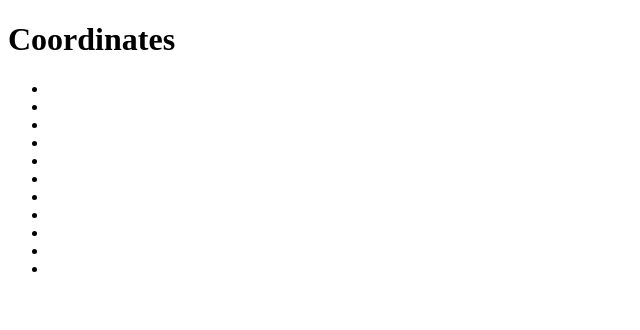
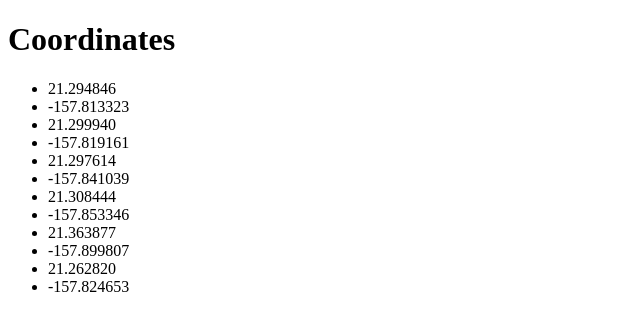
Before and after one commit to cNhuc/cNhuc.github.io, a plain HTML site: page index.html in a window 1280 px wide. Shown: the whole page, without its empty margins (0-640 px from the left). Drawn offline with Linux system fonts and the light colour scheme.

Commit message:
Added names to the id

```diff
--- a/index.html
+++ b/index.html
@@ -2,18 +2,19 @@
 <html>
 <body>
 <h1> Coordinates</h1>
-<ul id="homeX">
-<li id="homeY"></li>
-<li id="schoolX"></li>
-<li id="schoolY"></li>
-<li id="workX"></li>
-<li id="workY"></li>
-<li id="queensX"></li>
-<li id="queensY"></li>
-<li id="kaiserX"></li>
-<li id="kaiserY"></li>
-<li id="dangerX"></li>
-<li id="dangerY"></li>
+<ul id="coord">
+<li id="homeX">21.294846</li>
+<li id="homeY">-157.813323</li>
+<li id="schoolX">21.299940</li>
+<li id="schoolY">-157.819161</li>
+<li id="workX">21.297614</li>
+<li id="workY">-157.841039</li>
+<li id="queensX">21.308444</li>
+<li id="queensY">-157.853346</li>
+<li id="kaiserX">21.363877</li>
+<li id="kaiserY">-157.899807</li>
+<li id="dangerX">21.262820</li>
+<li id="dangerY">-157.824653</li>
 </ul>
 <script>
 	document.getElementById("homeX") =
```
